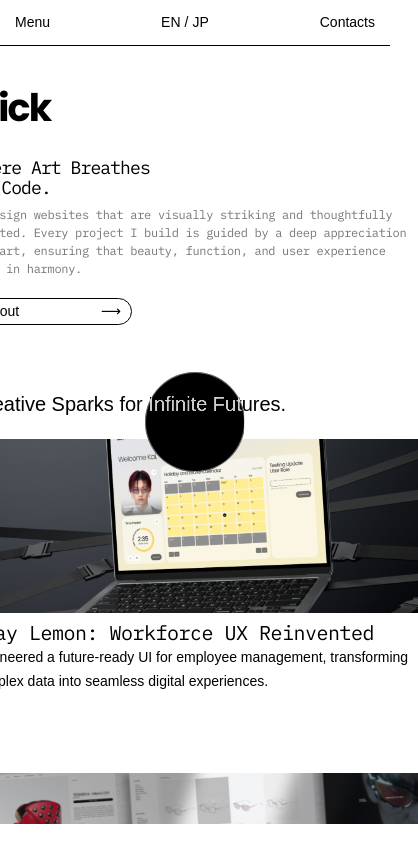
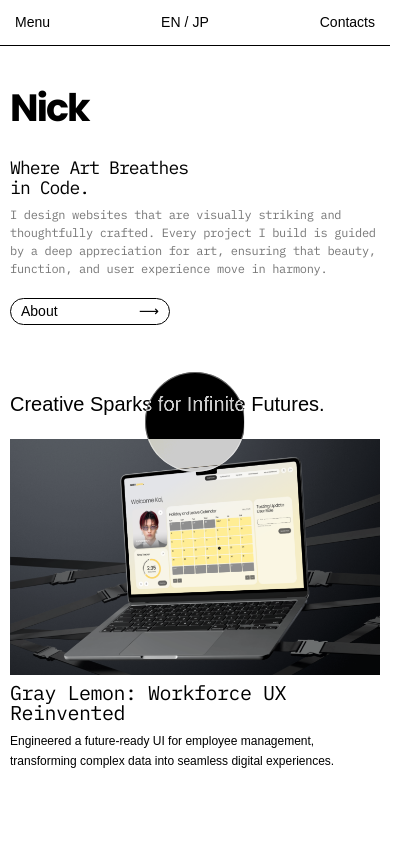
Before and after one commit to mnsling/portfolio_v1, a React (Vite) app: page / in a window 390 px wide. Shown: the whole page, 418 px wide, since content can reach past the window. Built offline with nearby package versions, Linux system fonts and the light colour scheme; a web font is replaced by a local one.

Commit message:
responsive landing page 2

```diff
--- a/src/components/section/hero.jsx
+++ b/src/components/section/hero.jsx
@@ -9,7 +9,7 @@ const hero = () => {
                 {projectsData.map((project) => (
                     <button
                         key={project.id}
-                        className='w-full h-[65vw] md:h-[38vw] xl:h-[30vw] flex flex-col gap-2 group'
+                        className='w-full h-[85vw] md:h-[38vw] xl:h-[30vw] flex flex-col gap-2 group'
                     >
                         <div className='relative w-full h-full'>
                             <div
@@ -18,14 +18,14 @@ const hero = () => {
                             />
                             <div className='absolute inset-0 bg-black opacity-0 group-hover:opacity-30 transition duration-300'></div>
                         </div>
-                        <div className='flex flex-col leading-6 text-left'>
-                            <h1 className='text-[20px] font-ibmmono tracking-tight'>{project.title}</h1>
-                            <p className='text-[14px] font-ibm'>{project.description}</p>
+                        <div className='flex flex-col leading-6 text-left gap-2'>
+                            <h1 className='text-[20px] font-ibmmono tracking-tight leading-5'>{project.title}</h1>
+                            <p className='text-[12px] md:text-[14px] font-ibm leading-5'>{project.description}</p>
                         </div>
                     </button>
                 ))}
             </div>
-            <div className='w-full flex justify-center mt-[20px]'>
+            <div className='w-full flex justify-start md:justify-center mt-[20px]'>
                 <Link
                     to="/projects"
                     className='w-[160px] px-[10px] py-[2px] mt-3 font-ibm text-[14px] rounded-full border border-black flex justify-between hover:bg-black hover:text-white transition'
--- a/src/pages/app.jsx
+++ b/src/pages/app.jsx
@@ -18,10 +18,10 @@ const app = () => {
       transition={{ duration: 0.5 }}
     >
       <div className='h-screen w-screen'>
-        <div className='h-full pt-[110px] bg-white flex justify-center'>
-          <div className='h-full w-[1720px] mx-[40px] bg-white flex gap-10'>
+        <div className=' px-[10px] h-full pt-[110px] bg-white flex justify-center'>
+          <div className='h-full w-full xl:w-[1720px] mx-[40px] bg-white flex gap-10'>
             <div className='h-full w-full md:w-[300px] flex-shrink-0 bg-white flex flex-col gap-16 overflow-auto custom-scrollbar'>
-              <div className='flex flex-col gap-8'>
+              <div className='w-full flex flex-col gap-8'>
                 <h1 className='text-[38px] font-poppins font-bold tracking-tighter leading-9'>Nick</h1>
                 <div className='flex flex-col gap-2'>
                   <h1 className='font-ibmmono text-[18px] leading-5 tracking-tighter'>Where Art Breathes<br />in Code.</h1>
```
